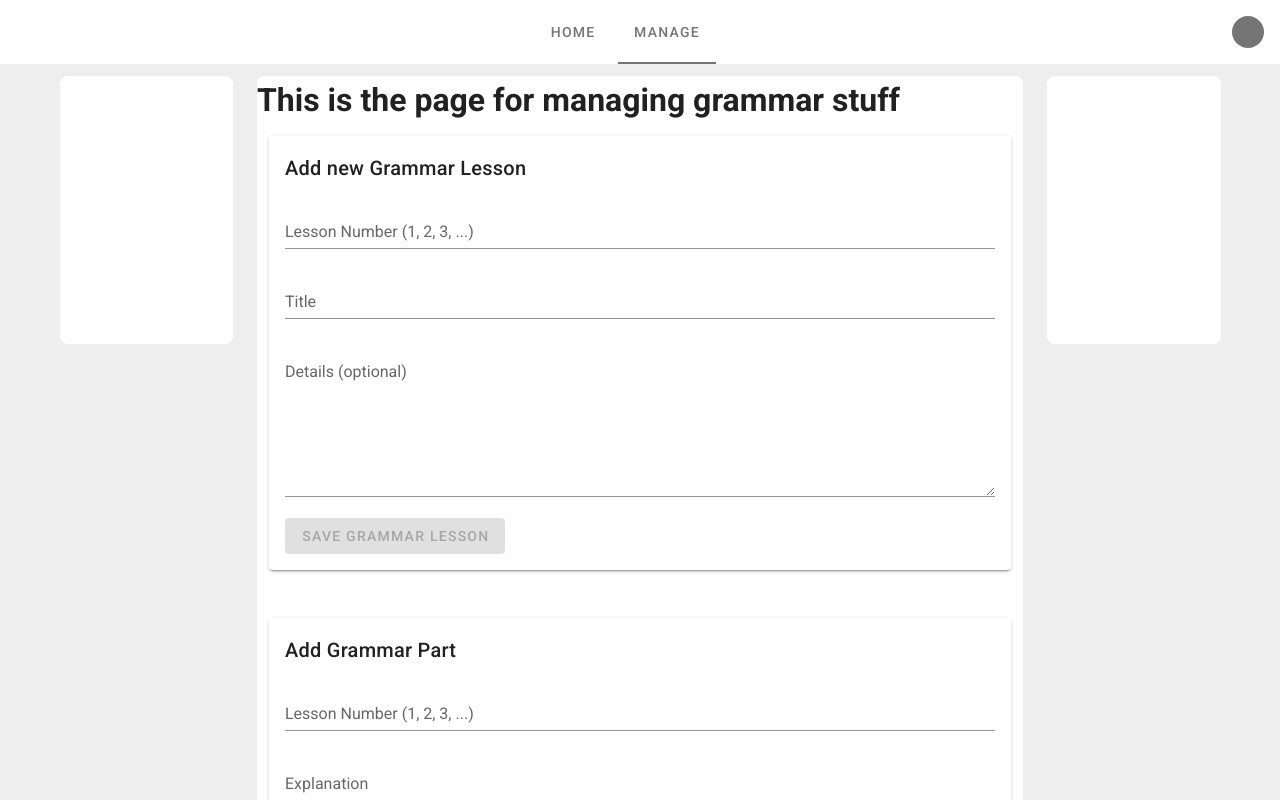
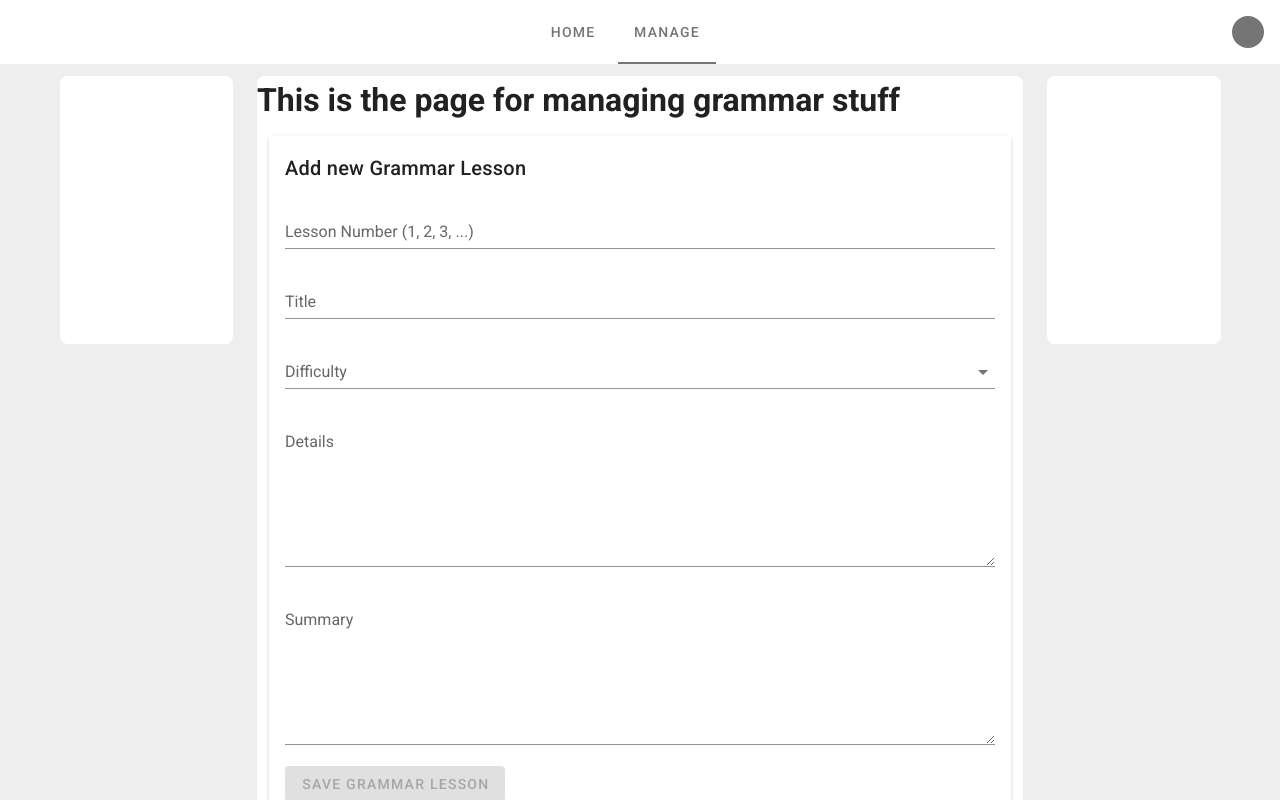
Before and after one commit to DiamondScythe/everything-japanese-admin, a Vue app: page /manage in a window 1280 px wide. Shown: the top 800 px of the page. Built offline with nearby package versions, Linux system fonts and the light colour scheme.

Commit message:
updated forms in accordance to updated schemas

```diff
--- a/src/components/grammar/AddGrammarForm.vue
+++ b/src/components/grammar/AddGrammarForm.vue
@@ -60,7 +60,7 @@ export default {
     return {
       lessonNumber: "",
       explanation: "",
-      examples: [{ example: "", translation: "" }],
+      examples: [{ example: "", translation: "", audioFileName: "" }],
       rules: {
         required: (value) => !!value || "Required.",
       },
@@ -71,7 +71,7 @@ export default {
   props: {},
   methods: {
     addExample() {
-      this.examples.push({ example: "", translation: "" });
+      this.examples.push({ example: "", translation: "", audioFileName: "" });
     },
     removeExample(index) {
       this.examples.splice(index, 1);
--- a/src/components/grammar/AddGrammarLessonForm.vue
+++ b/src/components/grammar/AddGrammarLessonForm.vue
@@ -18,10 +18,21 @@
             :rules="[rules.required]"
             label="Title"
           ></v-text-field>
+          <v-select
+            v-model="selectedDifficulty"
+            :items="difficultyOptions"
+            :rules="[rules.required]"
+            label="Difficulty"
+          ></v-select>
           <v-textarea
             v-model="details"
             :rules="[rules.required]"
-            label="Details (optional)"
+            label="Details"
+          ></v-textarea>
+          <v-textarea
+            v-model="summary"
+            :rules="[rules.required]"
+            label="Summary"
           ></v-textarea>
           <v-btn :disabled="!valid" color="primary" type="submit"
             >Save Grammar Lesson</v-btn
@@ -43,6 +54,9 @@ export default {
       lessonNumber: "",
       title: "",
       details: "",
+      selectedDifficulty: "",
+      difficultyOptions: ["Beginner", "Intermediate", "Advanced"],
+      summary: "",
       rules: {
         required: (value) => !!value || "Required.",
       },
@@ -58,11 +72,23 @@ export default {
           lessonNumber: this.lessonNumber,
           title: this.title,
           details: this.details,
+          difficulty: this.selectedDifficulty,
+          summary: this.summary,
         })
         .then((response) => {
           console.log(response);
+          //clear all fields
+          this.lessonNumber = "";
+          this.title = "";
+          this.details = "";
+          this.selectedDifficulty = "";
+          this.summary = "";
+          //alert user
+          alert("Grammar Lesson Added!");
         })
         .catch((error) => {
+          //alert user
+          alert("Error! Grammar Lesson Not Added!");
           console.log(error);
         });
     },
```
